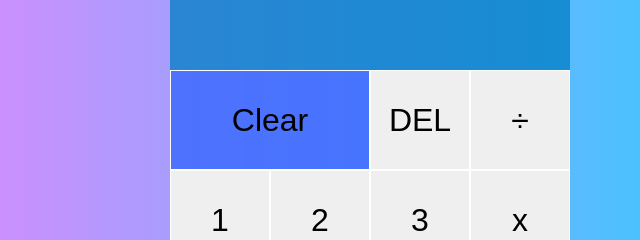
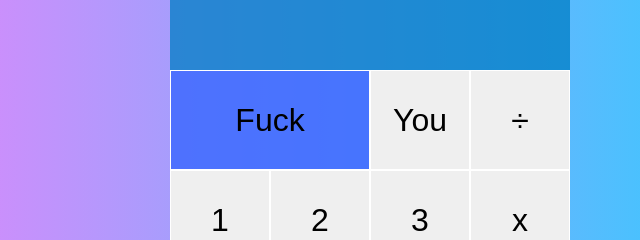
Before and after one commit to Shrekwudi/Calculator, a plain HTML site: page index.html in a window 1280 px wide. Shown: the part 140-380 px from the top of the page, 270-910 px from the left. Drawn offline with Linux system fonts and the light colour scheme.

Commit message:
Update index.html

```diff
--- a/index.html
+++ b/index.html
@@ -12,8 +12,8 @@
     <div data-previous-operand class="previous-operand"></div>
     <div data-current-operand class="current-operand"></div>
     </div>
-    <button data-all-clear class="span-two">Clear</button>
-    <button data-delete>DEL  </button>
+    <button data-all-clear class="span-two">Fuck</button>
+    <button data-delete>You</button>
     <button data-operation>÷</button>
     <button data-number>1</button>
     <button data-number>2</button>
```
